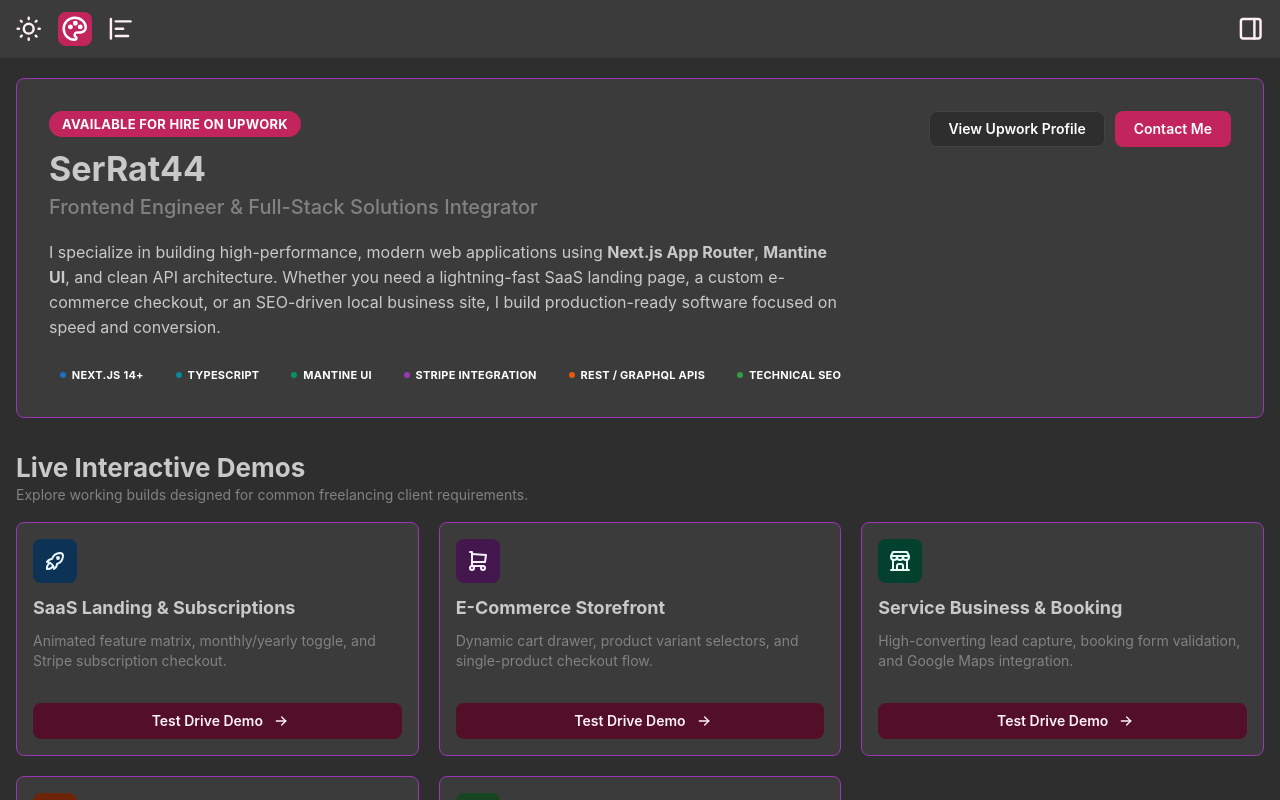
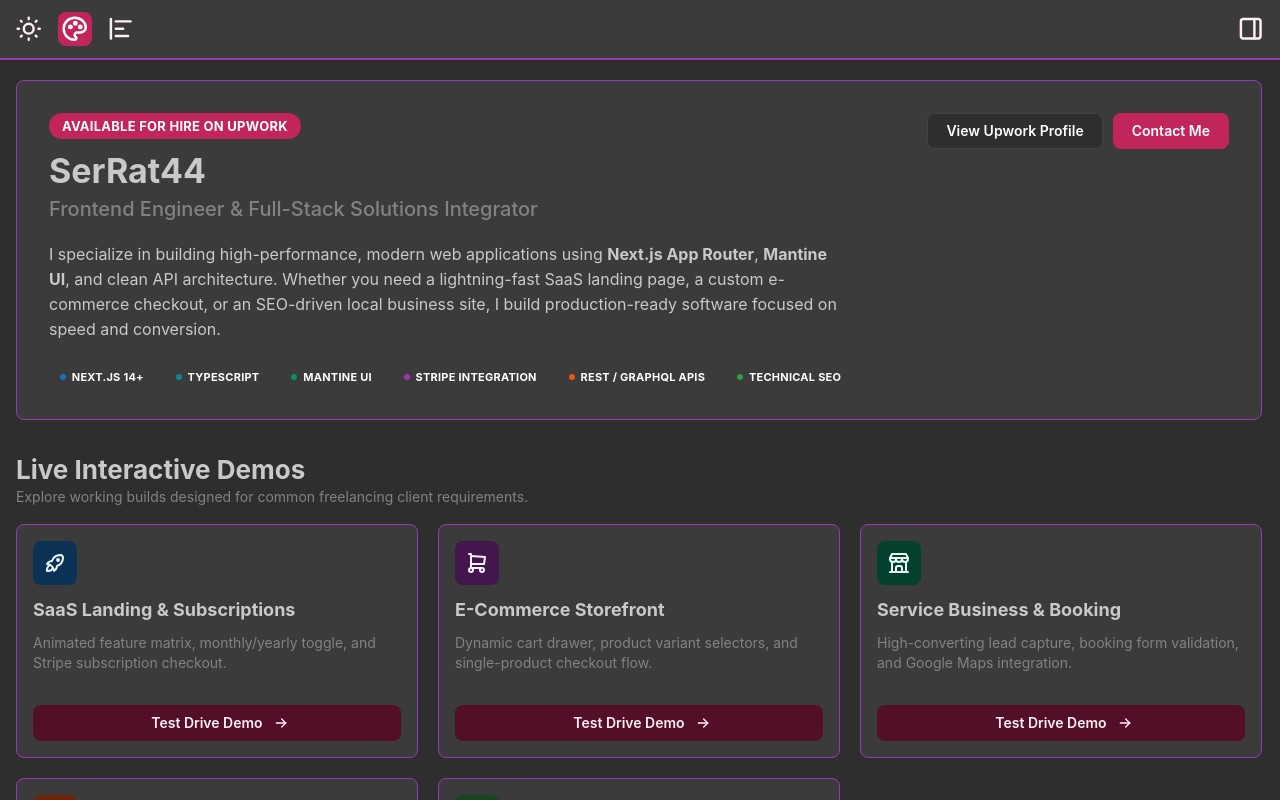
Before and after one commit to SerRat44/cover-site, a Next.js app: page / in a window 1280 px wide. Built offline with nearby package versions, Linux system fonts and the light colour scheme; no server answers.

Commit message:
fixed borders

```diff
--- a/src/app/globals.css
+++ b/src/app/globals.css
@@ -108,13 +108,16 @@
 
 .header {
   transition: border-color 150ms ease;
+  border-bottom-style: solid;
   border-bottom-width: 2px;
 }
 
 :root:not([data-right-paged="true"]) .sidebar {
+  border-right-style: solid;
   border-right-width: 2px;
 }
 
 :root[data-right-paged="true"] .sidebar {
+  border-left-style: solid;
   border-left-width: 2px;
 }
```
